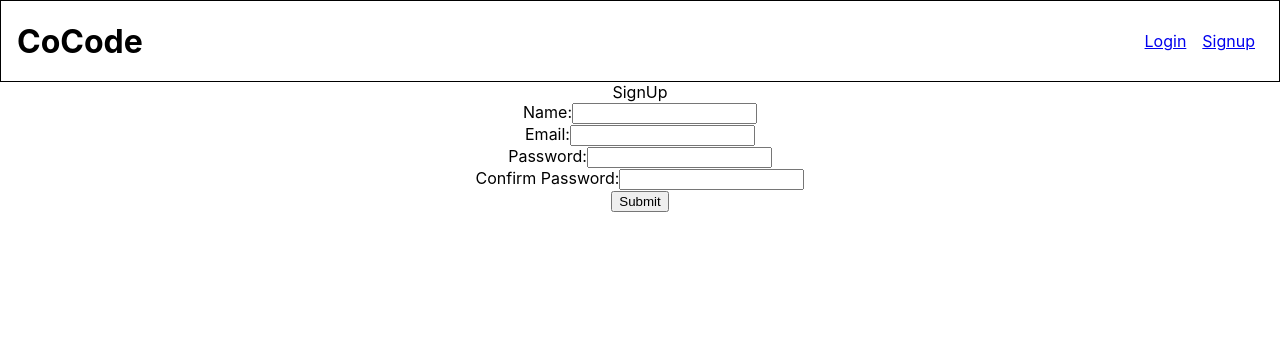
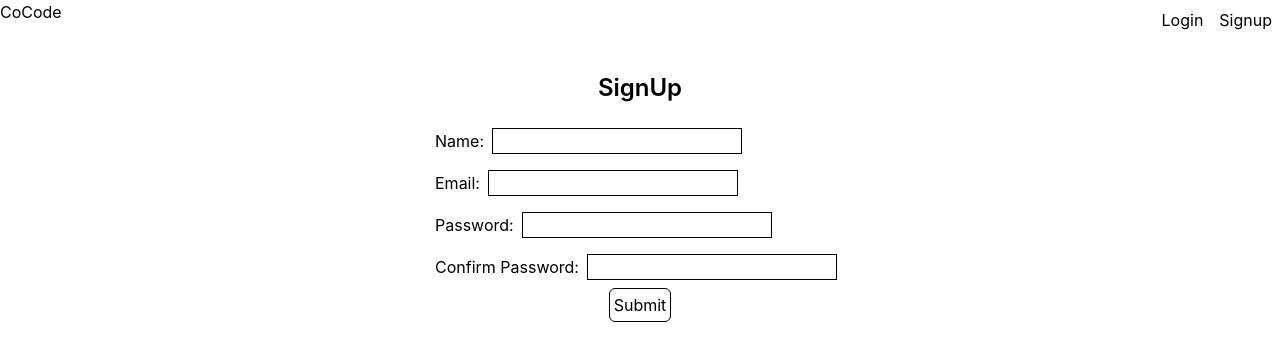
Before and after one commit to Shrutii2306/coCode, a React (Create React App) app in the folder frontend/cocode/: page / in a window 1280 px wide. Shown: the top 360 px of the page. Built offline with nearby package versions, Linux system fonts and the light colour scheme.

Commit message:
configure redux and tailwind

```diff
--- /dev/null
+++ b/frontend/cocode/postcss.config.js
@@ -0,0 +1,6 @@
+module.exports = {
+    plugins: {
+      tailwindcss: {},
+      autoprefixer: {},
+    }
+  }
--- a/frontend/cocode/src/App.css
+++ b/frontend/cocode/src/App.css
@@ -1,4 +1,8 @@
-.App {
+@tailwind base;
+@tailwind components;
+@tailwind utilities;
+
+/* .App {
   text-align: center;
 }
 
@@ -27,4 +31,4 @@
   display: flex;
   flex-direction: row;
   justify-content: space-between;
-}
+} */
--- a/frontend/cocode/src/components/Header.js
+++ b/frontend/cocode/src/components/Header.js
@@ -18,9 +18,9 @@ const Header = () =>{
 
     return(
 
-        <div className="header">
+        <div className="flex justify-between">
             <div className="title">CoCode</div>
-            <div className="leftMenu">
+            <div className="flex">
 
                 { !token?
                     <>
--- a/frontend/cocode/src/components/Login.js
+++ b/frontend/cocode/src/components/Login.js
@@ -24,19 +24,23 @@ const Login = () =>{
 
     return(
 
-        <div>
-            Register
+        <div className='text-center pt-6'>
+            <span className='text-2xl font-semibold p-2'>Login</span>
+            <div className='flex flex-col items-start w-fit m-auto'>
                 <div>
                     Email
-                <input type='text' value={email} onChange={e =>setEmail(e.target.value)}/>
+                    <input className='m-2 border border-black' type='text' value={email} onChange={e =>setEmail(e.target.value)}/>
                 </div>
                 <div>
                     Password
-                <input type ="password" value={password} onChange={e => setPassword(e.target.value)}/>
+                    <input className='m-2 border border-black' type ="password" value={password} onChange={e => setPassword(e.target.value)}/>
                 </div>
-            <button onClick={submit}>
+                <div className='m-auto'>
+                    <button className='border border-black rounded-md p-1 hover:bg-gray-200' onClick={submit}>
                         Submit
                     </button>
+                </div>
+            </div>
         </div>
     )
 }
--- a/frontend/cocode/src/components/SignUp.js
+++ b/frontend/cocode/src/components/SignUp.js
@@ -19,25 +19,31 @@ export default function SignUp() {
 
     }
   return (
-    <div>
-        <div>SignUp</div>
-        <div>
+    <div className='text-center pt-6'>
+        <div className='text-2xl font-semibold m-2'>SignUp</div>
+        <div className='p-2 w-fit m-auto flex flex-col items-start'>
+            <div >
                 Name:
-            <input type='text' value={name} onChange={e => setName(e.target.value)}/>
+                <input className='border border-black m-2' type='text' value={name} onChange={e => setName(e.target.value)}/>
             </div>
             <div>
                 Email:
-            <input type='text' value={email} onChange={e => setEmail(e.target.value)}/>
+                <input type='text' className='border border-black m-2' value={email} onChange={e => setEmail(e.target.value)}/>
             </div>
             <div>
                 Password:
-            <input type='text' value={password} onChange={e => setPassword(e.target.value)}/>
+                <input type='text' className='border border-black m-2' value={password} onChange={e => setPassword(e.target.value)}/>
             </div>
             <div>
                 Confirm Password:
-            <input type='text' value={confirmPass} onChange={e => setConfirmPass(e.target.value)}/>
+                <input type='text' className='border border-black m-2' value={confirmPass} onChange={e => setConfirmPass(e.target.value)}/>
             </div>
-        <button onClick={submit}>Submit</button>
+            <div className='m-auto'>
+                <button className='border border-black p-1 rounded-md hover:bg-gray-200'  onClick={submit}>Submit</button>
+            </div>
+
+        </div>
+
     </div>
   )
 }
--- /dev/null
+++ b/frontend/cocode/tailwind.config.js
@@ -0,0 +1,8 @@
+/** @type {import('tailwindcss').Config} */
+module.exports = {
+  content:["./src/**/*.{html,js}"],
+  theme: {
+    extend: {},
+  },
+  plugins: [],
+}
```
Also changed, not shown: frontend/cocode/package.json (+7 -0 lines), 1 other file (tests, documents, lock files or other folders). Lines whose indentation alone changed are shown as unchanged.
